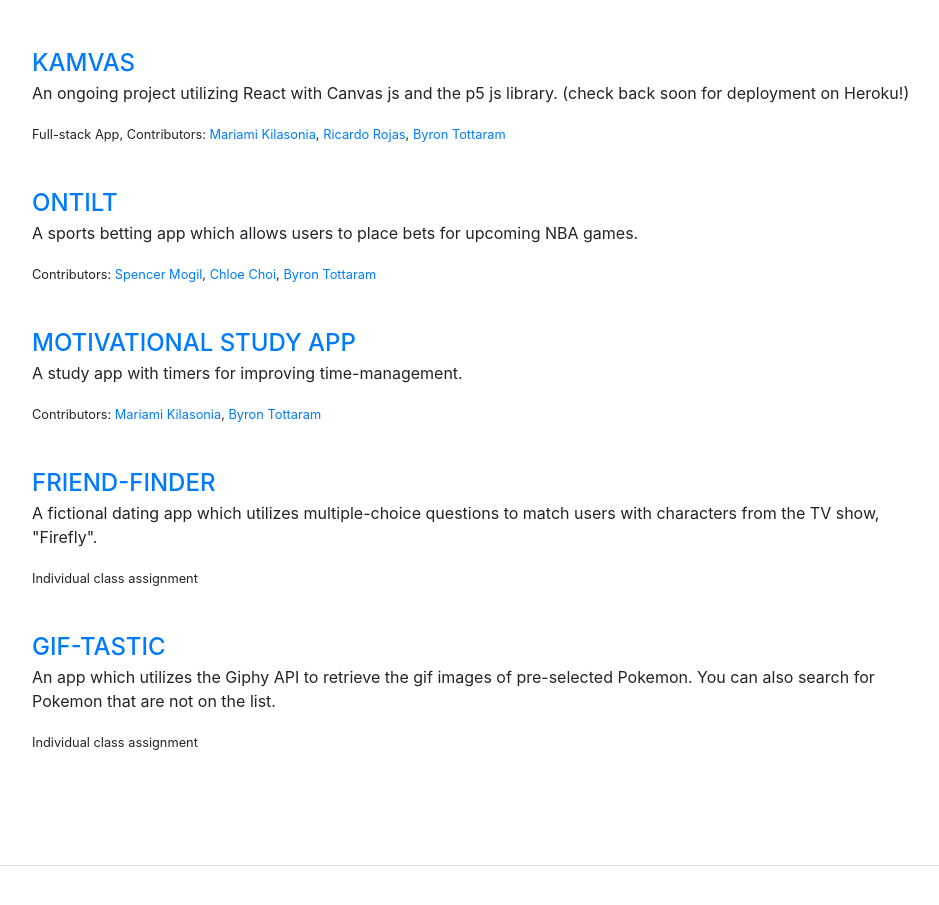
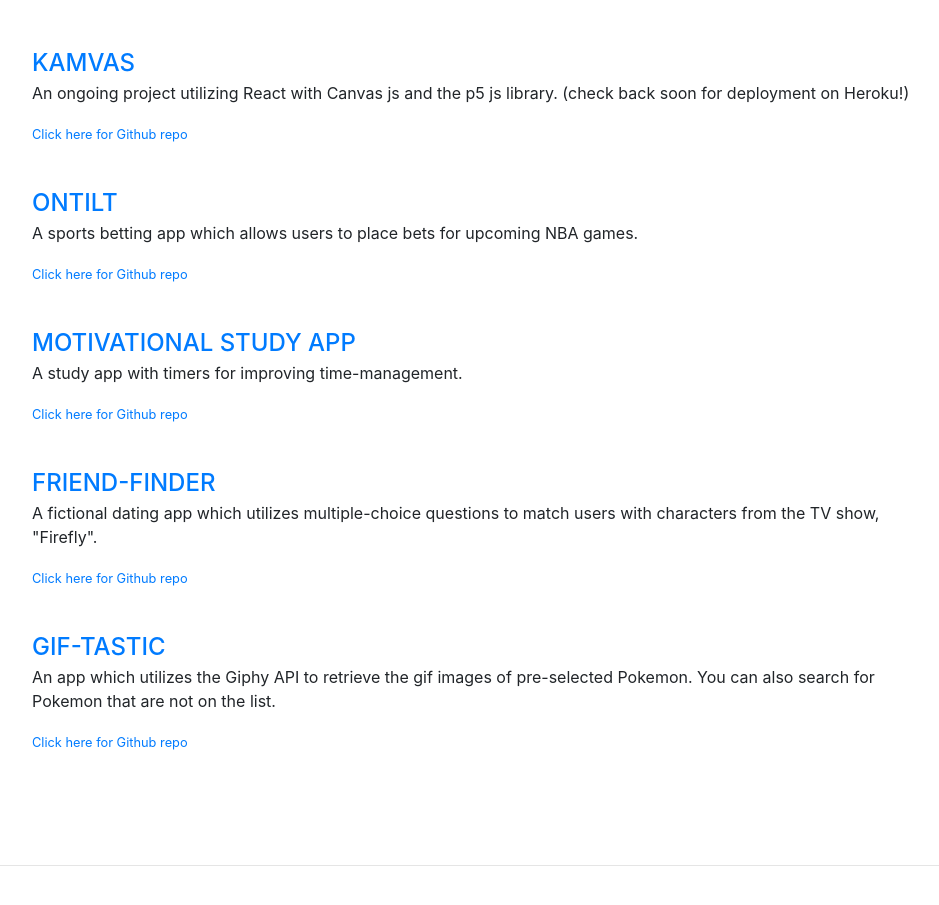
Before and after one commit to byronst10/portfolio, a website with bundled scripts: page index.html in a window 1280 px wide. Shown: the part 890-1795 px from the top of the page, without its empty margins (288-1227 px from the left). Built offline with nearby package versions, Linux system fonts and the light colour scheme; a web font is replaced by a local one.

Commit message:
push changes

```diff
--- a/index.html
+++ b/index.html
@@ -88,24 +88,24 @@
         <div class="project-content">
         <div class="subheading mb-0"><a href="https://github.com/fumacarne/fake">Kamvas</a></div>
         <p>An ongoing project utilizing React with Canvas js and the p5 js library. (check back soon for deployment on Heroku!)</p>
-        <p><small>Full-stack App, Contributors: <span title="Mariami's Github Repo"><a href="https://github.com/Mariamka91/">Mariami Kilasonia</a></span>, <span title="Ricardo's Github Repo"><a href="https://github.com/fumacarne/">Ricardo Rojas</a></span>, <span title="Byron's Github Repo"><a href="https://github.com/byronst10/">Byron Tottaram</a></span></small></p>
+        <p><small><a href="https://github.com/Mariamka91/Shinto-App/">Click here for Github repo</a></span></small></p>
         <br>
       <div class="subheading mb-0"><a href="https://ontiltsports.herokuapp.com/">OnTilt</a></div>
         <p>A sports betting app which allows users to place bets for upcoming NBA games.</p>
-        <p><small>Contributors: <a href="https://github.com/smogil12/">Spencer Mogil</a>, <a href="https://github.com/chloec222/">Chloe Choi</a>, <a href="https://github.com/byronst10/">Byron Tottaram</a></small></p>
+        <p><small><a href="https://github.com/chloec222/onTilt/">Click here for Github repo</a></small></p>
         <br>
       <div class="subheading mb-0"><a href="https://byronst10.github.io/Project-Demo/index.html">Motivational Study App</a></div>
       <p>A study app with timers for improving time-management.</p>
-      <p><small>Contributors: <a href="https://github.com/Mariamka91/">Mariami Kilasonia</a>, <a href="https://github.com/byronst10/">Byron Tottaram</a></small></p>
+      <p><small><a href="https://github.com/Mariamka91/Project-Demo/">Click here for Github repo</a></small></p>
       <br>
       <div class="subheading mb-0"><a href="https://friend-finder-serenity.herokuapp.com/">Friend-Finder</a></div>
       <p>A fictional dating app which utilizes multiple-choice questions to match users with characters from the TV show, "Firefly".</p>
-      <p><small>Individual class assignment</small></p>
+      <p><small><a href="https://github.com/byronst10/FriendFinder/">Click here for Github repo</a></small></p>
     </div>
     <br>
     <div class="subheading mb-0"><a href="https://byronst10.github.io/giftastic/">Gif-tastic</a></div>
       <p>An app which utilizes the Giphy API to retrieve the gif images of pre-selected Pokemon. You can also search for Pokemon that are not on the list.</p>
-      <p><small>Individual class assignment</small></p>
+      <p><small><a href="https://github.com/byronst10/giftastic/">Click here for Github repo</a></small></p>
     </div>
   </br>
   </div>
```
